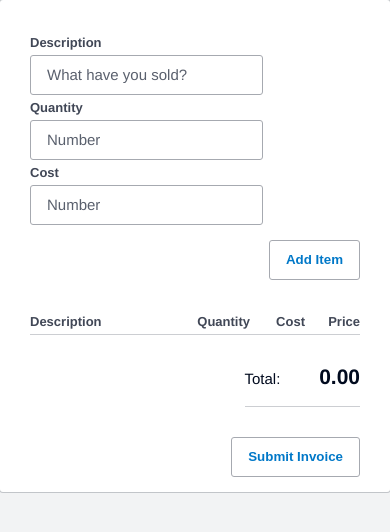
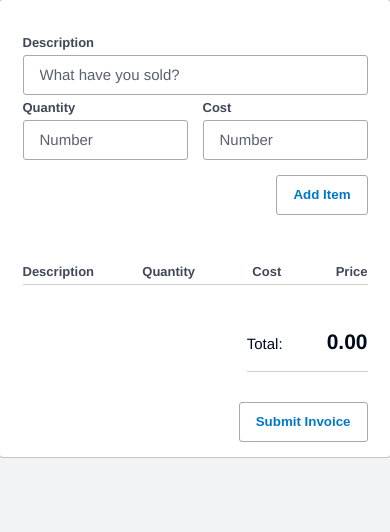
Before and after one commit to seamusfoley/xero-frontend-exercise, a React (Create React App) app: page / in a window 390 px wide. Shown: the top 532 px of the page. Built offline with nearby package versions, Linux system fonts and the light colour scheme.

Commit message:
improved responsive design layout

```diff
--- a/src/components/InvoiceInput/index.tsx
+++ b/src/components/InvoiceInput/index.tsx
@@ -10,7 +10,7 @@ type InputWrapperProps = {
 }
 
 const InputWrapper: FC<InputWrapperProps> = ({ label, id, children }) => (
-  <div className="xui-textinputwrapper" role={'presentation'}>
+  <div className="xui-textinputwrapper InvoiceInput-Flex" role={'presentation'}>
     <label htmlFor={id} className="xui-text-label xui-fieldlabel-layout">
       {label}
     </label>
@@ -35,6 +35,7 @@ export const InvoiceInput: FC<InvoiceInputProps> = ({
 }) => (
   <div className="InvoiceInput">
     <div className="InvoiceInput--Details">
+      <div className="InvoiceInput--Description">
         <InputWrapper label={'Description'} id={'description'}>
           {(id: string) => (
             <input
@@ -46,10 +47,13 @@ export const InvoiceInput: FC<InvoiceInputProps> = ({
             />
           )}
         </InputWrapper>
+      </div>
+      <div className="InvoiceInput--QuantityCosts">
         <InputWrapper label={'Quantity'} id={'quantity'}>
           {(id: string) => (
             <input
               id={id}
+              inputMode="decimal"
               value={formState.quantity || ''}
               placeholder={'Number'}
               type="number"
@@ -62,6 +66,7 @@ export const InvoiceInput: FC<InvoiceInputProps> = ({
           {(id: string) => (
             <input
               id={id}
+              inputMode="decimal"
               value={formState.cost || ''}
               placeholder={'Number'}
               type="number"
@@ -75,4 +80,5 @@ export const InvoiceInput: FC<InvoiceInputProps> = ({
         <Button label={'Add Item'} onClick={() => handleAddItem()} />
       </div>
     </div>
+  </div>
 )
--- a/src/index.css
+++ b/src/index.css
@@ -2,23 +2,22 @@
   display: flex;
   flex-direction: column;
   flex-wrap: wrap;
-  padding: 1em 2em;
+  padding: 1em 1em;
 }
 
 .InvoiceInput--Details {
   display: flex;
   flex-direction: row;
   flex-wrap: wrap;
-  justify-content: space-between;
+  justify-content: flex-end;
   padding: 1em 0;
 }
 
 .InvoiceInput--Controls {
-  display: flex;
-  flex: 1;
-  flex-direction: row;
-  flex-wrap: wrap;
   justify-content: flex-end;
+  margin: 0 0.5em;
+  align-self: flex-end;
+  padding-top: 1em;
 }
 
 .InvoiceGrid {
@@ -26,20 +25,21 @@
   flex: 1;
   flex-direction: column;
   flex-wrap: wrap;
-  padding: 1em 2em;
+  padding: 0.5em 1em;
 
 }
 
 .InvoiceGrid--Headings {
   display: flex;
   border-bottom: 1px solid #ccced2;
+  margin: 0.5em;
 }
 
 .InvoiceGrid--Content {
   display: flex;
   border-bottom: 1px solid #ccced2;
   padding: 1em 0;
-
+  margin: 0 0.5em;
 }
 
 .InvoiceGrid--Description {
@@ -51,7 +51,7 @@
 
 .InvoiceGrid--Items {
   white-space: nowrap;
-  flex: 3 0 0;
+  flex: 1 0 0;
   overflow: hidden;
   text-overflow: ellipsis;
 }
@@ -59,6 +59,7 @@
 .InvoiceFooter {
   display: flex;
   justify-content: flex-end;
+  margin: 0.5em;
 }
 
 .InvoiceFooter-Totals {
@@ -85,3 +86,27 @@
   font-size: 1.4em;
   margin-left: auto;
 }
+
+.InvoiceInput-Flex {
+  flex: 1;
+  margin: 0 0.5em;
+  width: 150px;
+}
+
+.InvoiceInput--Description {
+  display: inherit;
+  flex: 2;
+  justify-content: inherit;
+}
+
+.InvoiceInput--QuantityCosts {
+  display: inherit;
+  flex: 1;
+  justify-content: inherit;
+}
+
+@media only screen and (max-width: 600px) {
+  .InvoiceGrid--Description {
+    flex: 1;
+  }
+}
```
Lines whose indentation alone changed are shown as unchanged.
